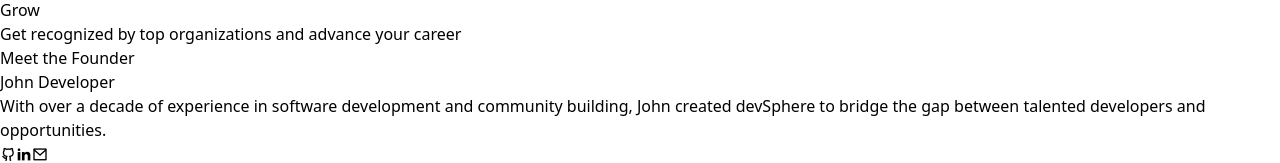
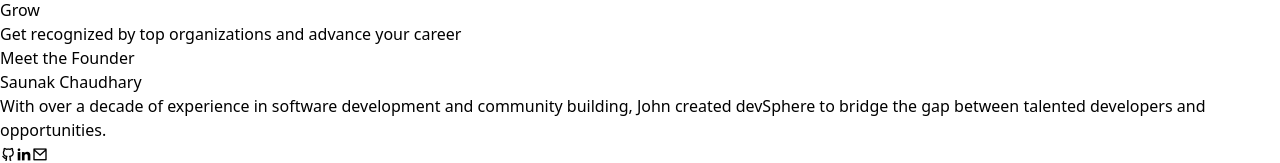
Before and after one commit to SaunakChaudhary/devSphere, a React (Vite) app in the folder client/: page /about in a window 1280 px wide. Shown: the part 314-477 px from the top of the page. Built offline with nearby package versions, Linux system fonts and the light colour scheme.

Commit message:
Seond commit

```diff
--- a/client/src/Pages/About.jsx
+++ b/client/src/Pages/About.jsx
@@ -52,7 +52,7 @@ const AboutPage = () => {
             </h2>
             <div className="grid grid-cols-1 md:grid-cols-2 gap-8 items-center">
               <div className="order-2 md:order-1">
-                <h3 className="text-xl font-black mb-4">John Developer</h3>
+                <h3 className="text-xl font-black mb-4">Saunak Chaudhary</h3>
                 <p className="font-bold text-gray-700 mb-4">
                   With over a decade of experience in software development and
                   community building, John created devSphere to bridge the gap
@@ -60,7 +60,7 @@ const AboutPage = () => {
                 </p>
                 <div className="flex space-x-4">
                   <NavLink
-                    to="#"
+                    to="https://github.com/SaunakChaudhary"
                     className="bg-gray-100 p-2 border-2 border-black hover:-translate-y-1 transition-transform"
                   >
                     <i className="ri-github-line w-6 h-6"></i>
@@ -72,7 +72,7 @@ const AboutPage = () => {
                     <i className="ri-linkedin-fill w-6 h-6"></i>
                   </NavLink>
                   <NavLink
-                    to="#"
+                    to="mailto:saunakchaudhary0404@gmail.com"
                     className="bg-gray-100 p-2 border-2 border-black hover:-translate-y-1 transition-transform"
                   >
                     <i className="ri-mail-line w-6 h-6"></i>
```
